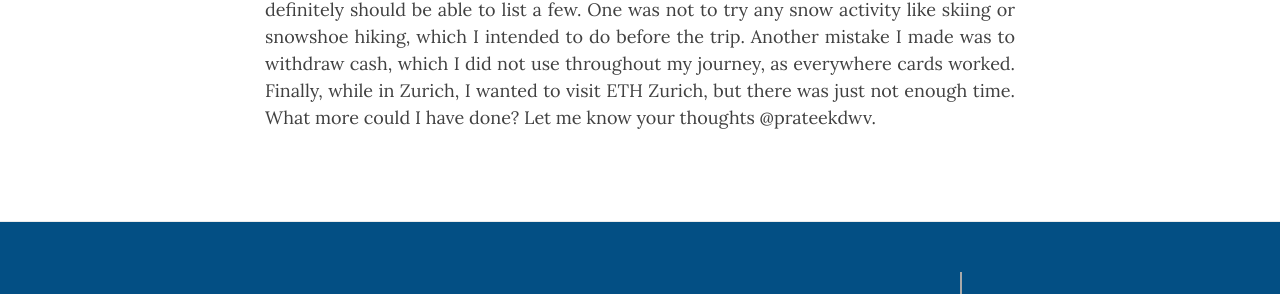
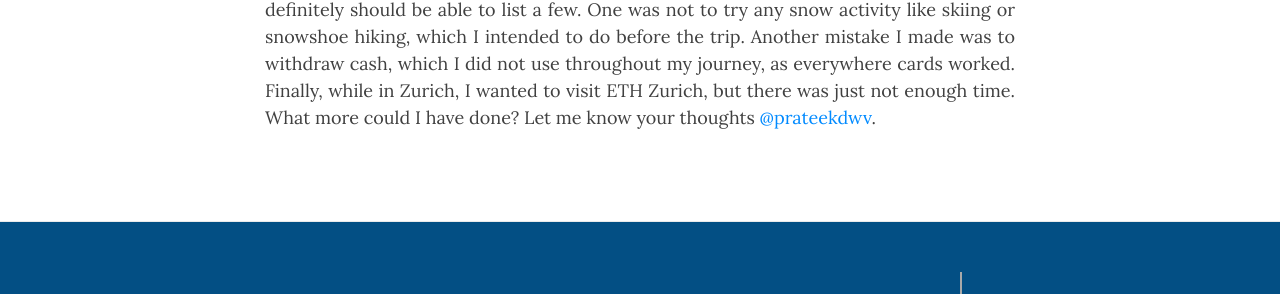
Before and after one commit to prateekdwv/prateekdwv.github.io, a Jekyll site: the page built from blog/_posts/2023-05-20-ZurichTravel.md, in a window 1280 px wide and 900 px high, scrolled down 3188 px. Shown: the part 292-586 px from the top of the window. Built offline with Jekyll 4.4.1, drawn with Linux system fonts in a browser that asks for light colours; nearby versions of some CDN libraries; part of the change alters nothing that is shown; some of the changed text lies outside the part shown.

```diff
--- a/blog/_posts/2023-05-20-ZurichTravel.md
+++ b/blog/_posts/2023-05-20-ZurichTravel.md
@@ -28,4 +28,4 @@ The passion for cheese in food was noticeable from early on. It was delicious an
 
 There were no unusual hiccups during the entire trip, and I could plan it well in advance. But most importantly, it was because everything there was predictable, particularly the public transport system. My international roaming ended the morning I was leaving for India, though my hostel in Zurich had Wifi, I did not want to unnecessarily recharge just for the use of a few hours as I would get enough Internet in the airport anyways. So I planned to be off the grid for my journey to the airport from Old Town Zurich. After confirming the timing of the train, I checked out and walked towards the station early in the morning on an almost empty street. I was amazed at the punctuality of the train, which among other things, helped me build confidence in the city infrastructure. I reached my destination on time and returned online when I was inside the airport.
 
-My long layover in Poland made me think of the regrets from my trip - in hindsight, I definitely should be able to list a few. One was not to try any snow activity like skiing or snowshoe hiking, which I intended to do before the trip. Another mistake I made was to withdraw cash, which I did not use throughout my journey, as everywhere cards worked. Finally, while in Zurich, I wanted to visit ETH Zurich, but there was just not enough time. What more could I have done? Let me know your thoughts @prateekdwv.
+My long layover in Poland made me think of the regrets from my trip - in hindsight, I definitely should be able to list a few. One was not to try any snow activity like skiing or snowshoe hiking, which I intended to do before the trip. Another mistake I made was to withdraw cash, which I did not use throughout my journey, as everywhere cards worked. Finally, while in Zurich, I wanted to visit ETH Zurich, but there was just not enough time. What more could I have done? Let me know your thoughts [@prateekdwv](https://twitter.com/intent/tweet?screen_name=prateekdwv).
```
